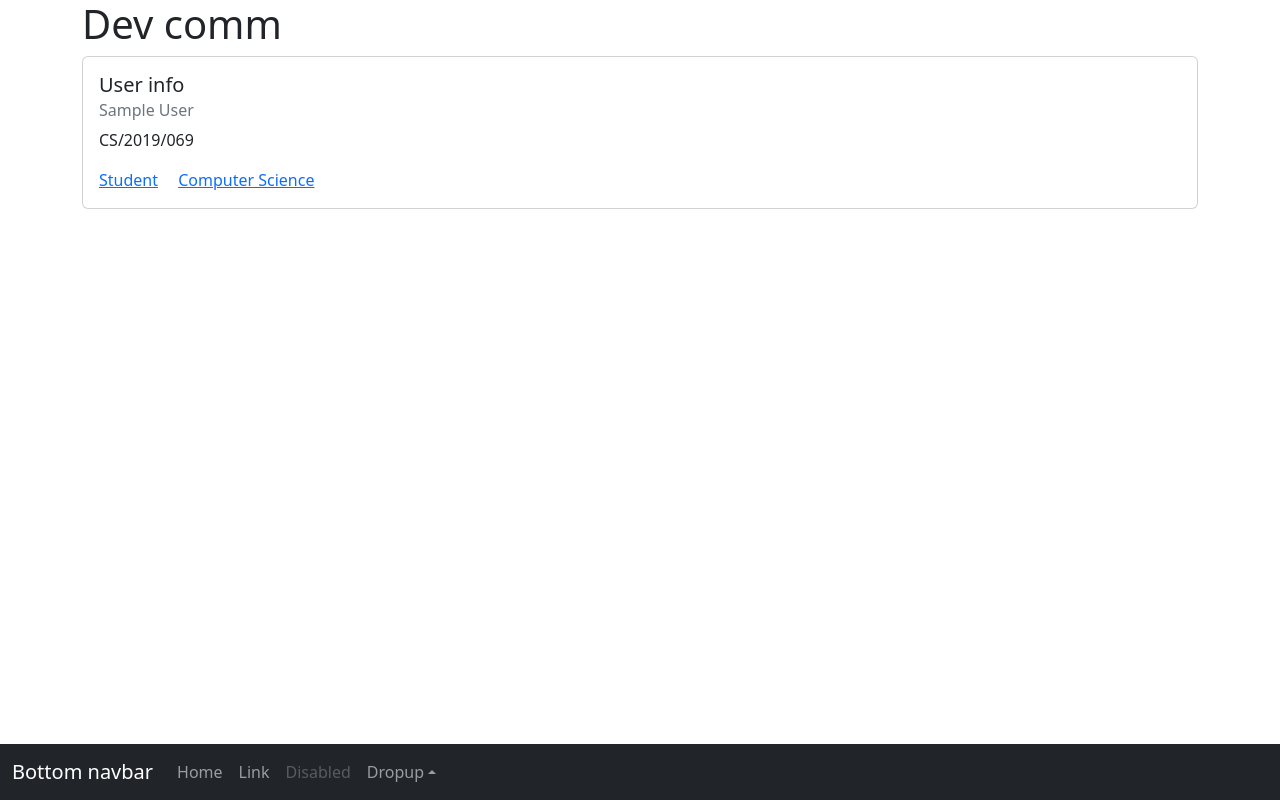
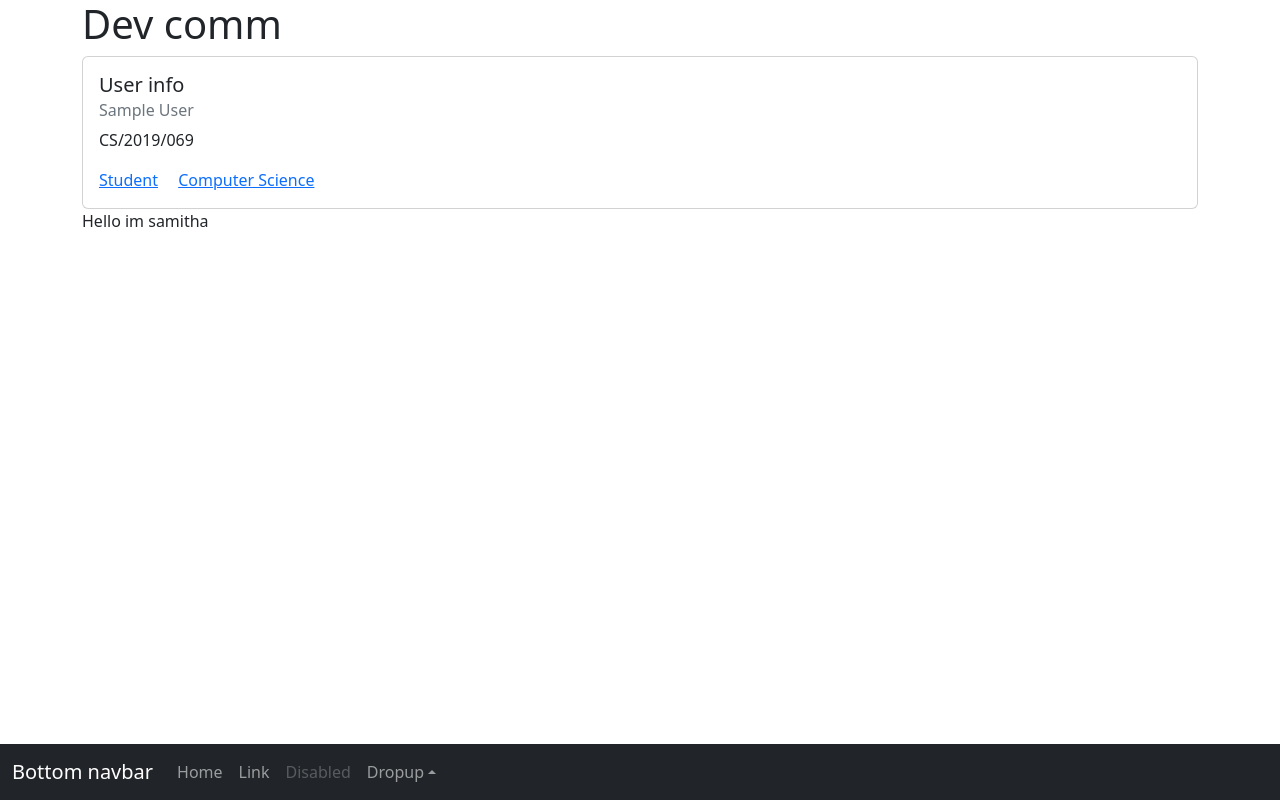
Before and after one commit to UOKCS-19/git-workshop-1, a plain HTML site: page index.html in a window 1280 px wide. Drawn offline with nearby package versions, Linux system fonts and the light colour scheme.

Commit message:
im samitha

```diff
--- a/index.html
+++ b/index.html
@@ -52,6 +52,7 @@
               </div>
             </div>
           </div>
+          <div>Hello im samitha</div>
 
         </div>
       </div>
```
